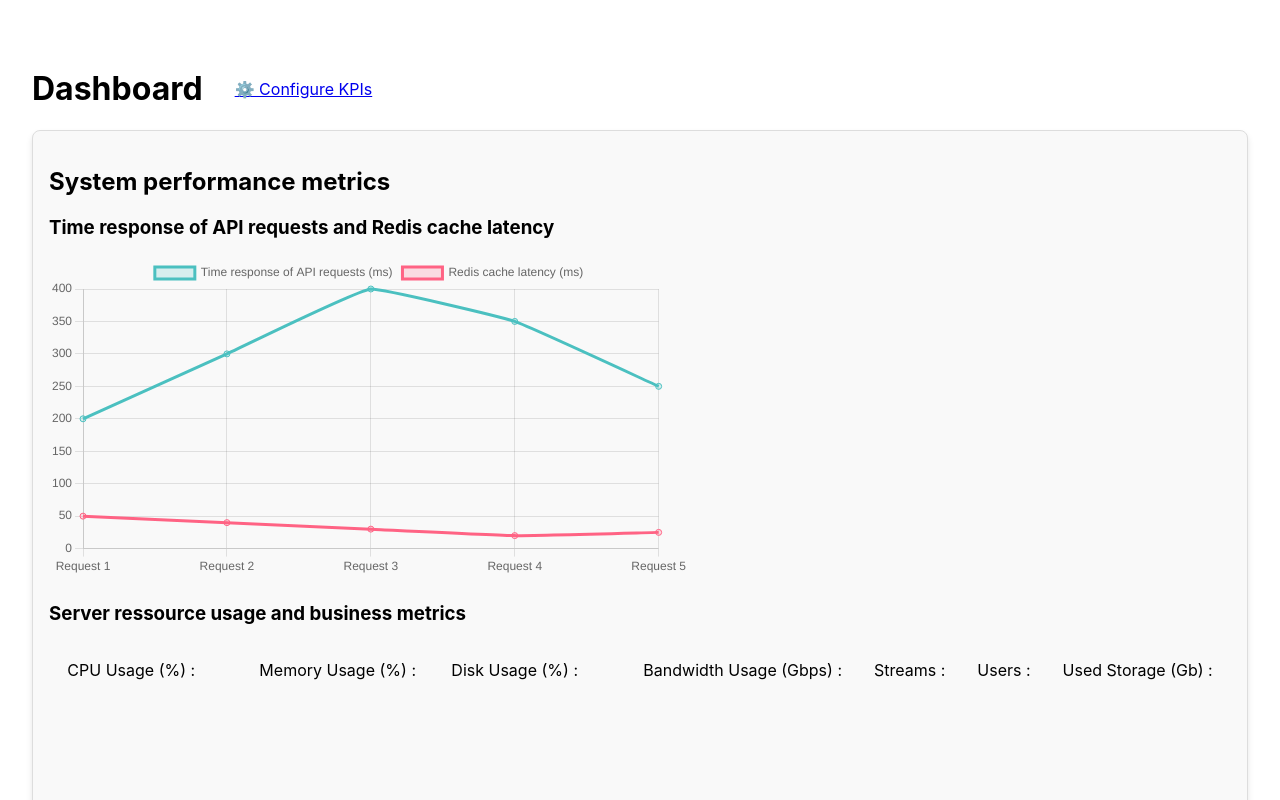
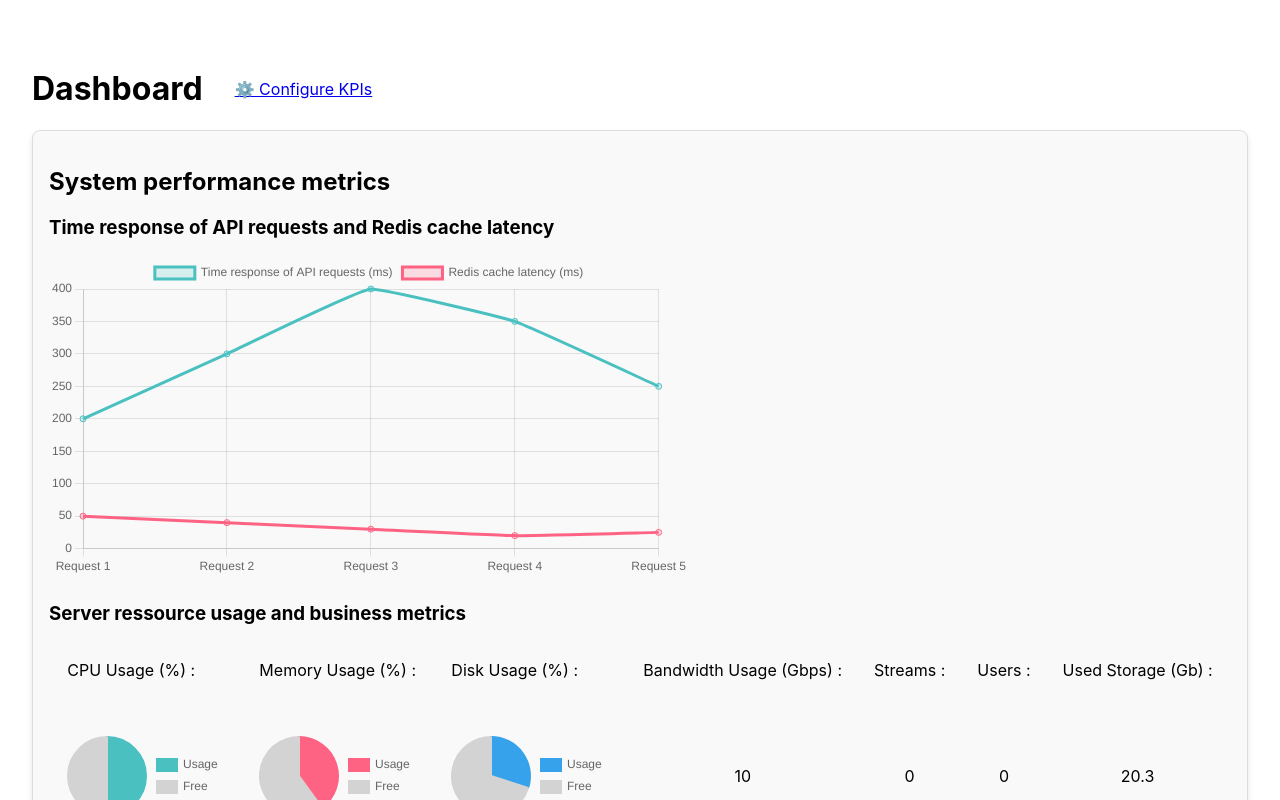
Before and after one commit to zkerkeb-class/back-office-projet-final-tupreferesmoi, a React (Create React App) app: page / in a window 1280 px wide. Shown: the top 800 px of the page. Built offline with nearby package versions, Linux system fonts and the light colour scheme.

Commit message:
Fixed getKpiData function

```diff
--- a/src/dashboard/KpiChart.js
+++ b/src/dashboard/KpiChart.js
@@ -36,7 +36,7 @@ const KpiChart = ({kpi, data}) => {
 			) : kpi.type === 'gauge' && data ? (
 				<Doughnut data={data} options={optionsGauge} />
 			) : kpi.type === 'text' && data ? (
-				<p></p>
+				<p>{data.datasets[0].data[0]}</p>
 			) : (
 				<p>Unsupported KPI type</p>
 			)}
--- a/src/dashboard/page.js
+++ b/src/dashboard/page.js
@@ -1,5 +1,4 @@
-import React from 'react';
-import {useEffect, useState} from 'react';
+import React, {useEffect, useState} from 'react';
 import {Link} from 'react-router-dom';
 import {
 	DashboardContainer,
@@ -44,35 +43,37 @@ ChartJS.register(
 	Legend
 );
 
-export function getKpiData(kpiId, stats) {
-	const kpiKeyMap = {
-		cpuUsage: stats.cpuUsage,
-		memoryUsage: stats.memoryUsage,
-		diskUsage: stats.diskUsage,
-		bandwithUsage: stats.bandwithUsage,
-		streams: stats.streamNumber,
-		users: stats.activeUsersNumber,
-		usedStorage: stats.usedStorage,
-		mediaTreatmentTime: stats.mediaTreatmentTime,
-		successRate: stats.successRate,
-	};
-
-	const statkey = kpiKeyMap[kpiId];
-	if (!statkey) {
-		console.error(`No mapping found for KPI: ${kpiId}`);
+export function getKpiData(kpi, stats) {
+	if (!kpi || !stats) {
+		console.error('Invalid KPI or stats object');
 		return {datasets: [{data: [0]}]};
 	}
 
-	const value = stats[kpiId] || 0;
+	const statKeyMap = {
+		1: 'cpuUsage',
+		2: 'memoryUsage',
+		3: 'diskUsage',
+		4: 'bandwithUsage',
+		5: 'streamNumber',
+		6: 'activeUsersNumber',
+		7: 'usedStorage',
+		8: 'mediaTreatmentTime',
+		9: 'successRate',
+	};
 
-	console.log(`KPI: ${kpiId} - statkey: ${statkey} - value: ${value}`);
+	const statKey = statKeyMap[kpi.id];
+
+	if (!statKey || stats[statKey] === undefined) {
+		console.error(`No mapping found for KPI: ${kpi.id}`);
+		return {datasets: [{data: [0]}]};
+	}
 
 	const templates = {
 		cpuUsage: {
 			labels: ['Usage', 'Free'],
 			datasets: [
 				{
-					data: [value, 100 - value],
+					data: [stats.cpuUsage, 100 - stats.cpuUsage],
 					backgroundColor: ['rgb(75, 192, 192)', 'rgb(211, 211, 211)'],
 					borderColor: ['rgb(75, 192, 192)', 'rgb(211, 211, 211)'],
 				},
@@ -82,7 +83,7 @@ export function getKpiData(kpiId, stats) {
 			labels: ['Usage', 'Free'],
 			datasets: [
 				{
-					data: [value, 100 - value],
+					data: [stats.memoryUsage, 100 - stats.memoryUsage],
 					backgroundColor: ['rgb(255, 99, 132)', 'rgb(211, 211, 211)'],
 					borderColor: ['rgb(255, 99, 132)', 'rgb(211, 211, 211)'],
 				},
@@ -92,7 +93,7 @@ export function getKpiData(kpiId, stats) {
 			labels: ['Usage', 'Free'],
 			datasets: [
 				{
-					data: [value, 100 - value],
+					data: [stats.diskUsage, 100 - stats.diskUsage],
 					backgroundColor: ['rgb(54, 162, 235)', 'rgb(211, 211, 211)'],
 					borderColor: ['rgb(54, 162, 235)', 'rgb(211, 211, 211)'],
 				},
@@ -101,28 +102,28 @@ export function getKpiData(kpiId, stats) {
 		bandwithUsage: {
 			datasets: [
 				{
-					data: [value],
+					data: [stats.bandwithUsage],
 				},
 			],
 		},
 		streams: {
 			datasets: [
 				{
-					data: [value],
+					data: [stats.streamNumber],
 				},
 			],
 		},
 		users: {
 			datasets: [
 				{
-					data: [value],
+					data: [stats.activeUsersNumber],
 				},
 			],
 		},
 		usedStorage: {
 			datasets: [
 				{
-					data: [value, stats.totalStorage || 0],
+					data: [stats.usedStorage, stats.totalStorage || 0],
 					backgroundColor: ['rgb(54, 162, 235)', 'rgb(211, 211, 211)'],
 					borderColor: ['rgb(54, 162, 235)', 'rgb(211, 211, 211)'],
 				},
@@ -131,7 +132,7 @@ export function getKpiData(kpiId, stats) {
 		mediaTreatmentTime: {
 			datasets: [
 				{
-					data: [value],
+					data: [stats.mediaTreatmentTime],
 				},
 			],
 		},
@@ -139,7 +140,7 @@ export function getKpiData(kpiId, stats) {
 			labels: ['Success', 'Failure'],
 			datasets: [
 				{
-					data: [value, 100 - value],
+					data: [stats.successRate, 100 - stats.successRate],
 					backgroundColor: ['rgb(75, 192, 192)', 'rgb(255, 99, 132)'],
 					borderColor: ['rgb(75, 192, 192)', 'rgb(255, 99, 132)'],
 				},
@@ -147,7 +148,7 @@ export function getKpiData(kpiId, stats) {
 		},
 	};
 
-	return templates[kpiId] || {datasets: [{data: [0]}]};
+	return templates[statKey] || {datasets: [{data: [0]}]};
 }
 
 export function getLineData() {
@@ -215,7 +216,7 @@ export default function Dashboard() {
 						.filter((kpi) => kpi.enabled)
 						.sort((a, b) => a.order - b.order)
 						.map((kpi) => {
-							const data = getKpiData(kpi.id, stats);
+							const data = getKpiData(kpi, stats);
 							return (
 								<div key={kpi.id} className="metric-item">
 									<p>{kpi.label} :</p>
--- a/src/storeRedux/dashboardSlice.js
+++ b/src/storeRedux/dashboardSlice.js
@@ -5,11 +5,9 @@ const kpiConfig = initializeKpiConfig();
 
 const initialState = {
 	stats: {
-		apiTimeResponse: 200,
-		cpuUsage: 40,
+		cpuUsage: 50,
 		memoryUsage: 40,
-		diskUsage: 40,
-		redisCacheLatency: 50,
+		diskUsage: 30,
 		bandwithUsage: 10,
 		streamNumber: 100,
 		activeUsersNumber: 1000,
```
